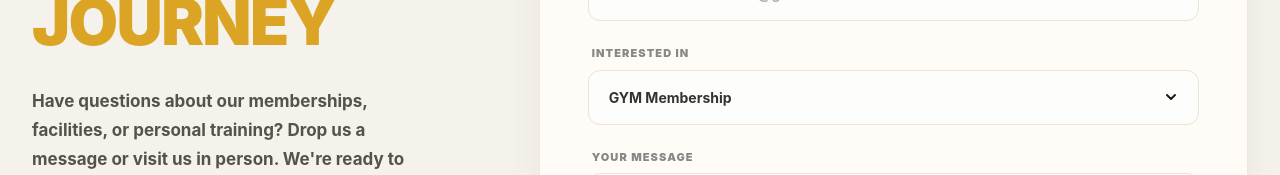
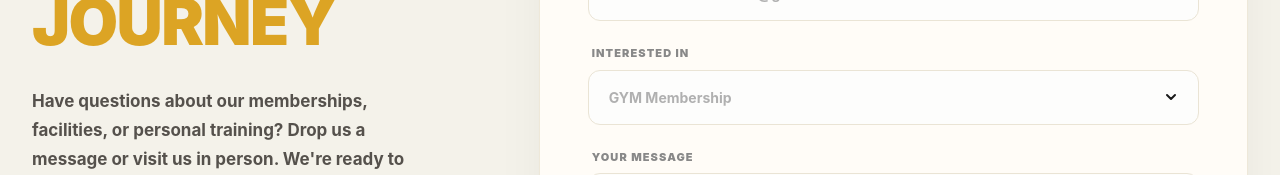
Before and after one commit to sheda3838/fitness-sports-center, a React (Vite) app: page / in a window 1280 px wide. Shown: the part 5117-5292 px from the top of the page. Built offline with nearby package versions, Linux system fonts and the light colour scheme.

Commit message:
feat(contact): integrate Formspree form with validation and success message handling

```diff
--- a/src/App.jsx
+++ b/src/App.jsx
@@ -1,4 +1,4 @@
-import React from 'react';
+import React, { useState } from 'react';
 import Navbar from './components/Navbar';
 import Hero from './components/Hero';
 import About from './components/About';
@@ -9,6 +9,8 @@ import Contact from './components/Contact';
 import Footer from './components/Footer';
 
 function App() {
+  const [selectedPlan, setSelectedPlan] = useState('');
+
   return (
     <div className='bg-[#131211] font-sans antialiased text-white selection:bg-[#dca424] selection:text-black'>
       {/* Floating Navbar */}
@@ -27,10 +29,13 @@ function App() {
       <Trainers />
 
       {/* Pricing / Membership Section */}
-      <Pricing />
+      <Pricing onSelectPlan={(plan) => {
+        setSelectedPlan(plan);
+        document.getElementById('contact')?.scrollIntoView({ behavior: 'smooth' });
+      }} />
 
       {/* Contact Section */}
-      <Contact />
+      <Contact selectedPlan={selectedPlan} />
 
       {/* Footer Section */}
       <Footer />
--- a/src/components/Contact.jsx
+++ b/src/components/Contact.jsx
@@ -1,5 +1,5 @@
-import React from 'react';
-import { FiMapPin, FiPhone, FiMail } from 'react-icons/fi';
+import React, { useState, useEffect } from 'react';
+import { FiMapPin, FiPhone, FiMail, FiCheckCircle, FiAlertCircle } from 'react-icons/fi';
 
 // reusable contact information block component
 const ContactInfoItem = ({ icon: Icon, label, value }) => (
@@ -15,7 +15,7 @@ const ContactInfoItem = ({ icon: Icon, label, value }) => (
 );
 
 // reusable advanced input field component
-const InputField = ({ label, name, type = "text", placeholder, options, rows }) => (
+const InputField = ({ label, name, type = "text", placeholder, options, rows, value, onChange }) => (
   <div className="flex flex-col mb-6 w-full group">
     <label className="text-[#888] text-[11px] font-black tracking-widest uppercase mb-2 ml-1 group-focus-within:text-[#dca424] transition-colors">{label}</label>
 
@@ -23,8 +23,12 @@ const InputField = ({ label, name, type = "text", placeholder, options, rows })
       <div className="relative">
         <select
           name={name}
-          className="w-full bg-[#fdfdfc] border-[1.5px] border-[#eae4d5] text-[#333] text-[14px] font-bold rounded-xl px-5 py-4 outline-none focus:border-[#dca424] focus:ring-2 focus:ring-[#dca424]/20 transition-all appearance-none cursor-pointer"
+          value={value}
+          onChange={onChange}
+          required
+          className={`w-full bg-[#fdfdfc] border-[1.5px] border-[#eae4d5] text-[14px] font-bold rounded-xl px-5 py-4 outline-none focus:border-[#dca424] focus:ring-2 focus:ring-[#dca424]/20 transition-all appearance-none cursor-pointer ${!value ? 'text-[#b0b0b0]' : 'text-[#333]'}`}
         >
+          {placeholder && <option value="" disabled>{placeholder}</option>}
           {options.map((opt, i) => <option key={i} value={opt}>{opt}</option>)}
         </select>
         {/* custom transparent chevron SVG */}
@@ -35,6 +39,8 @@ const InputField = ({ label, name, type = "text", placeholder, options, rows })
     ) : type === "textarea" ? (
       <textarea
         name={name}
+        value={value}
+        onChange={onChange}
         rows={rows || 4}
         placeholder={placeholder}
         required
@@ -44,6 +50,8 @@ const InputField = ({ label, name, type = "text", placeholder, options, rows })
       <input
         name={name}
         type={type}
+        value={value}
+        onChange={onChange}
         placeholder={placeholder}
         required
         className="w-full bg-[#fdfdfc] border-[1.5px] border-[#eae4d5] text-[#333] text-[14px] font-bold rounded-xl px-5 py-4 outline-none focus:border-[#dca424] focus:ring-2 focus:ring-[#dca424]/20 transition-all placeholder-[#b0b0b0]"
@@ -52,7 +60,62 @@ const InputField = ({ label, name, type = "text", placeholder, options, rows })
   </div>
 );
 
-const Contact = () => {
+const Contact = ({ selectedPlan }) => {
+  const [formData, setFormData] = useState({
+    firstName: '',
+    lastName: '',
+    email: '',
+    interest: '',
+    message: ''
+  });
+  const [isSubmitting, setIsSubmitting] = useState(false);
+  const [submitStatus, setSubmitStatus] = useState(null);
+
+  // Auto-sync the dropdown when user clicks a pricing card
+  useEffect(() => {
+    if (selectedPlan) {
+      setFormData(prev => ({ ...prev, interest: selectedPlan }));
+    }
+  }, [selectedPlan]);
+
+  const handleChange = (e) => {
+    const { name, value } = e.target;
+    setFormData(prev => ({ ...prev, [name]: value }));
+  };
+
+  const handleSubmit = async (e) => {
+    e.preventDefault();
+    setIsSubmitting(true);
+    setSubmitStatus(null);
+
+    try {
+      // ** FORMSPREE INTEGRATION ENDPOINT **
+      const FORMSPREE_URL = "https://formspree.io/f/maqpveey";
+
+      const response = await fetch(FORMSPREE_URL, {
+        method: "POST",
+        headers: {
+          "Accept": "application/json",
+          "Content-Type": "application/json"
+        },
+        body: JSON.stringify(formData)
+      });
+
+      if (response.ok) {
+        setSubmitStatus('success');
+        setFormData({ firstName: '', lastName: '', email: '', interest: selectedPlan || '', message: '' });
+      } else {
+        // If the endpoint isn't wired yet or errors out
+        setSubmitStatus('error');
+      }
+    } catch (error) {
+      setSubmitStatus('error');
+    }
+
+    setIsSubmitting(false);
+    setTimeout(() => setSubmitStatus(null), 6000);
+  };
+
   return (
     <section id="contact" className="w-full bg-[#f4f2ea] py-24 lg:py-32">
       <div className="max-w-[1300px] mx-auto px-6 lg:px-8">
@@ -91,16 +154,32 @@ const Contact = () => {
           </div>
 
           {/* right column: form card container */}
-          <div className="w-full lg:w-7/12 flex-shrink-0">
+          <div className="w-full lg:w-7/12 flex-shrink-0 relative">
+
+            {/* Success Overlay state triggered upon successful fetch */}
+            {submitStatus === 'success' && (
+               <div className="absolute inset-0 z-50 flex flex-col items-center justify-center bg-[#fffcf7] rounded-[1.5rem] sm:rounded-[2rem] border border-[#dca424] shadow-xl p-8 text-center animate-pulse">
+                  <FiCheckCircle className="text-[#dca424] text-7xl mb-6" />
+                  <h3 className="text-[#1a1a1a] text-2xl font-black mb-3">Message Received!</h3>
+                  <p className="text-[#55514c] font-bold">Thank you for reaching out.<br/>Our team will get back to you shortly.</p>
+               </div>
+            )}
+
             <div className="bg-[#fffcf7] rounded-[1.5rem] sm:rounded-[2rem] shadow-[0_20px_60px_-15px_rgba(0,0,0,0.08)] p-6 sm:p-10 lg:p-12 w-full border border-[#eee8d9]">
 
-              {/* future-proofed form tag for formspree integration */}
-              <form onSubmit={(e) => e.preventDefault()} className="w-full">
+              <form onSubmit={handleSubmit} className="w-full">
+
+                {submitStatus === 'error' && (
+                  <div className="mb-6 p-4 bg-red-50 border border-red-200 rounded-xl flex items-start gap-3 text-red-600">
+                    <FiAlertCircle className="flex-shrink-0 mt-0.5" size={18} />
+                    <p className="text-sm font-bold">Oops! There was a problem submitting your form. Did you remember to add your Formspree endpoint?</p>
+                  </div>
+                )}
 
                 {/* dynamically grouped side-by-side inputs on tablet/desktop */}
                 <div className="grid grid-cols-1 sm:grid-cols-2 gap-x-6">
-                  <InputField name="firstName" label="FIRST NAME" placeholder="Zaid" />
-                  <InputField name="lastName" label="LAST NAME" placeholder="Kamil" />
+                  <InputField name="firstName" label="FIRST NAME" placeholder="Zaid" value={formData.firstName} onChange={handleChange} />
+                  <InputField name="lastName" label="LAST NAME" placeholder="Kamil" value={formData.lastName} onChange={handleChange} />
                 </div>
 
                 <InputField
@@ -108,18 +187,21 @@ const Contact = () => {
                   label="EMAIL ADDRESS"
                   type="email"
                   placeholder="kamilzaidkamilzaid53@gmail.com"
+                  value={formData.email}
+                  onChange={handleChange}
                 />
 
                 <InputField
                   name="interest"
                   label="INTERESTED IN"
                   type="select"
+                  placeholder="GYM Membership"
+                  value={formData.interest}
+                  onChange={handleChange}
                   options={[
-                    "GYM Membership",
-                    "Personal Training",
-                    "Group Classes",
-                    "CrossFit",
-                    "Diet & Nutrition"
+                    "BASIC Plan",
+                    "PRO Plan",
+                    "ELITE Plan"
                   ]}
                 />
 
@@ -129,13 +211,18 @@ const Contact = () => {
                   type="textarea"
                   placeholder="How can we help you?"
                   rows={4}
+                  value={formData.message}
+                  onChange={handleChange}
                 />
 
                 <button
                   type="submit"
-                  className="w-full mt-4 bg-[#dca424] hover:bg-[#b8891b] text-[#1a1a1a] font-black text-[14px] xl:text-[15px] tracking-widest uppercase py-4 sm:py-5 rounded-[0.8rem] transition-all duration-300 hover:-translate-y-1 hover:shadow-[0_15px_30px_-5px_rgba(220,164,36,0.4)] focus:outline-none focus:ring-4 focus:ring-[#dca424]/40"
+                  disabled={isSubmitting}
+                  className={`w-full mt-4 bg-[#dca424] text-[#1a1a1a] font-black text-[14px] xl:text-[15px] tracking-widest uppercase py-4 sm:py-5 rounded-[0.8rem] transition-all duration-300 focus:outline-none focus:ring-4 focus:ring-[#dca424]/40 ${
+                    isSubmitting ? 'opacity-70 cursor-not-allowed' : 'hover:bg-[#b8891b] hover:-translate-y-1 hover:shadow-[0_15px_30px_-5px_rgba(220,164,36,0.4)]'
+                  }`}
                 >
-                  SEND MESSAGE
+                  {isSubmitting ? 'SENDING...' : 'SEND MESSAGE'}
                 </button>
               </form>
 
--- a/src/components/Pricing.jsx
+++ b/src/components/Pricing.jsx
@@ -41,7 +41,7 @@ const plans = [
   }
 ];
 
-const Pricing = () => {
+const Pricing = ({ onSelectPlan }) => {
   return (
     <section id="memberships" className="w-full bg-[linear-gradient(180deg,#1c170f_0%,#131211_100%)] overflow-hidden py-24 lg:py-32">
       <div className="max-w-7xl mx-auto px-6 lg:px-8 w-full relative">
@@ -108,6 +108,7 @@ const Pricing = () => {
 
               {/* action button */}
               <button
+                onClick={() => onSelectPlan && onSelectPlan(plan.name + ' Plan')}
                 className={`mt-auto w-full py-4 rounded-full font-black text-xs xl:text-sm tracking-widest uppercase transition-all duration-300 ${
                   plan.isPopular
                     ? 'bg-[#dca424] text-black hover:bg-[#b88c1b] hover:shadow-[0_0_20px_rgba(220,164,36,0.4)] hover:-translate-y-1'
```
